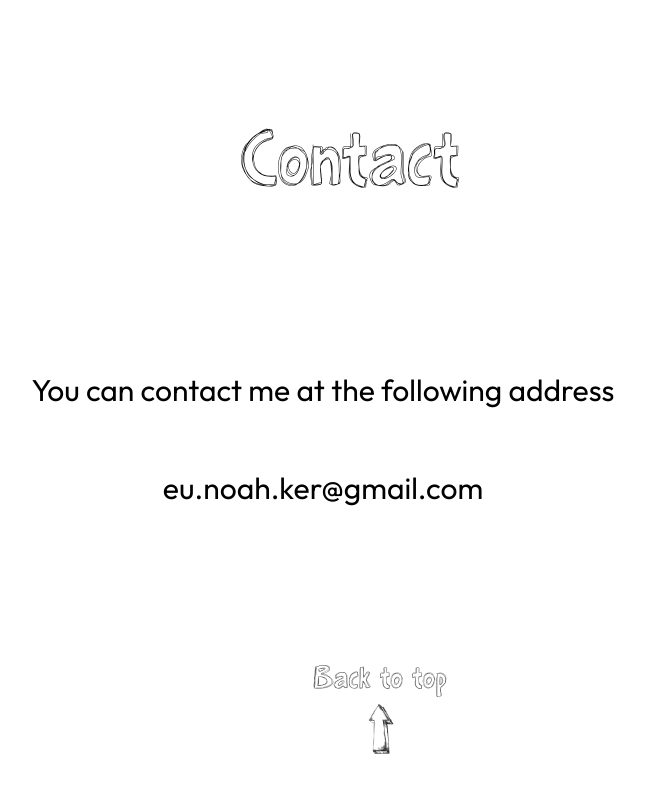
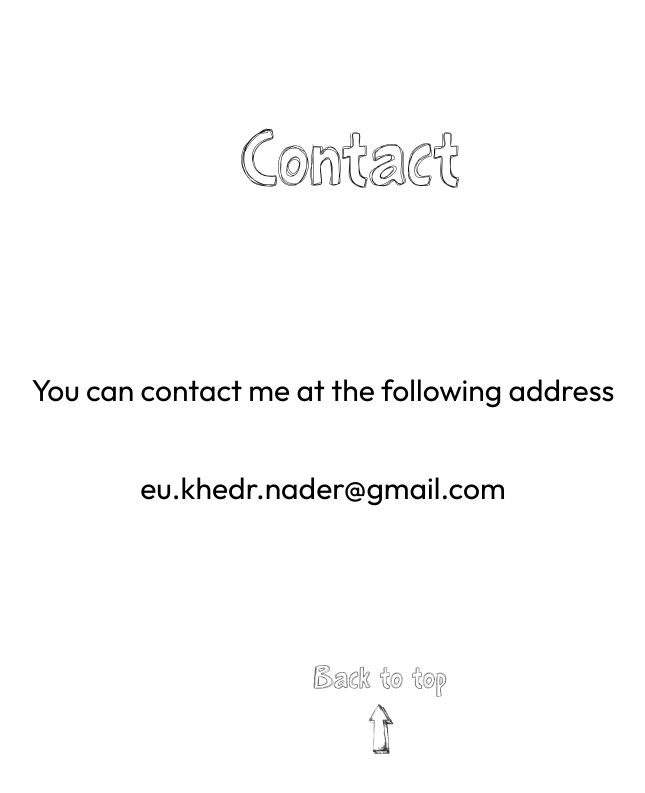
Before and after one commit to eKonis-src/eKonis-src.github.io, a plain HTML site: page portfolio.html in a window 1280 px wide. Shown: the part 2352-3145 px from the top of the page, without its empty margins (317-962 px from the left). Drawn offline with nearby package versions, Linux system fonts and the light colour scheme.

Commit message:
Update portfolio.html

```diff
--- a/portfolio.html
+++ b/portfolio.html
@@ -172,8 +172,8 @@
         </div>
         <div class="contact-texts">
           <p>You can contact me at the following address</p>
-          <a href="mailto:eu.noah.ker@gmail.com"
-            ><p>eu.noah.ker@gmail.com</p></a
+          <a href="mailto:eu.khedr.nader@gmail.com"
+            ><p>eu.khedr.nader@gmail.com</p></a
           >
         </div>
         <div>
```
